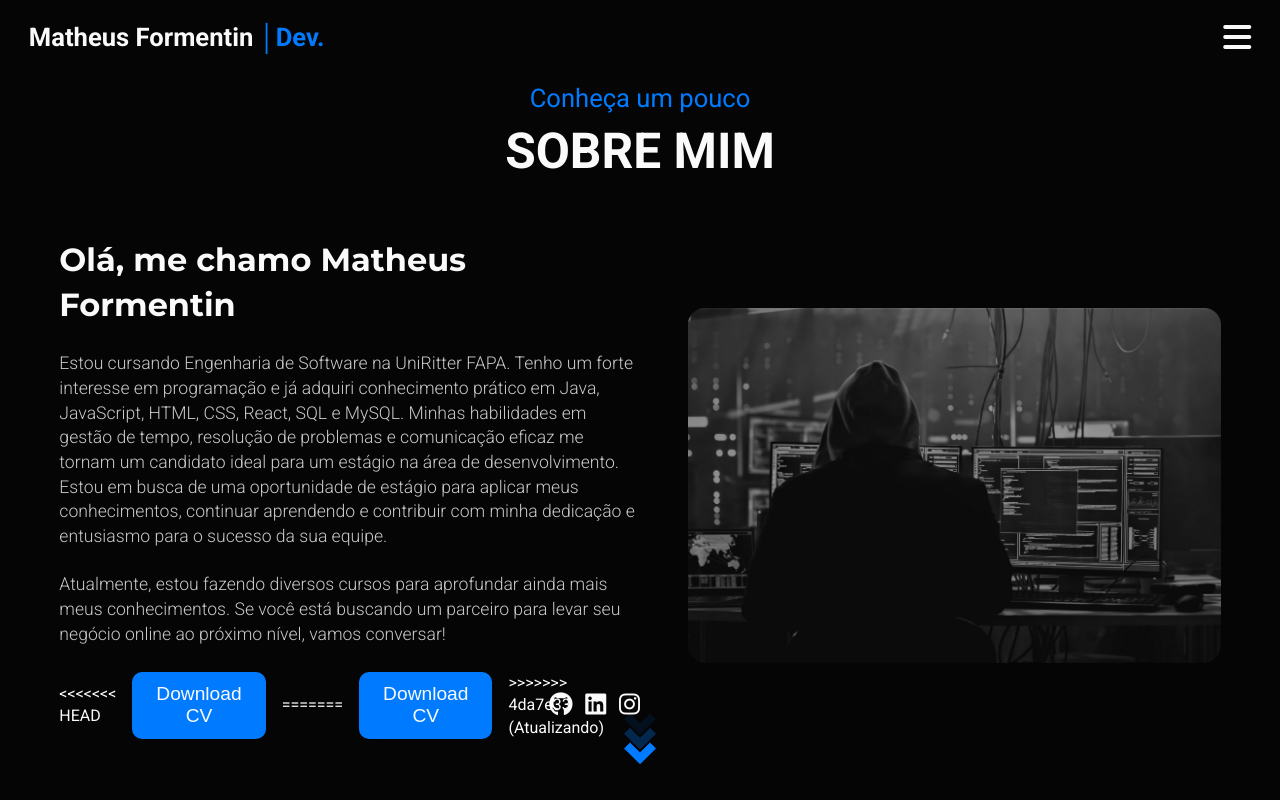
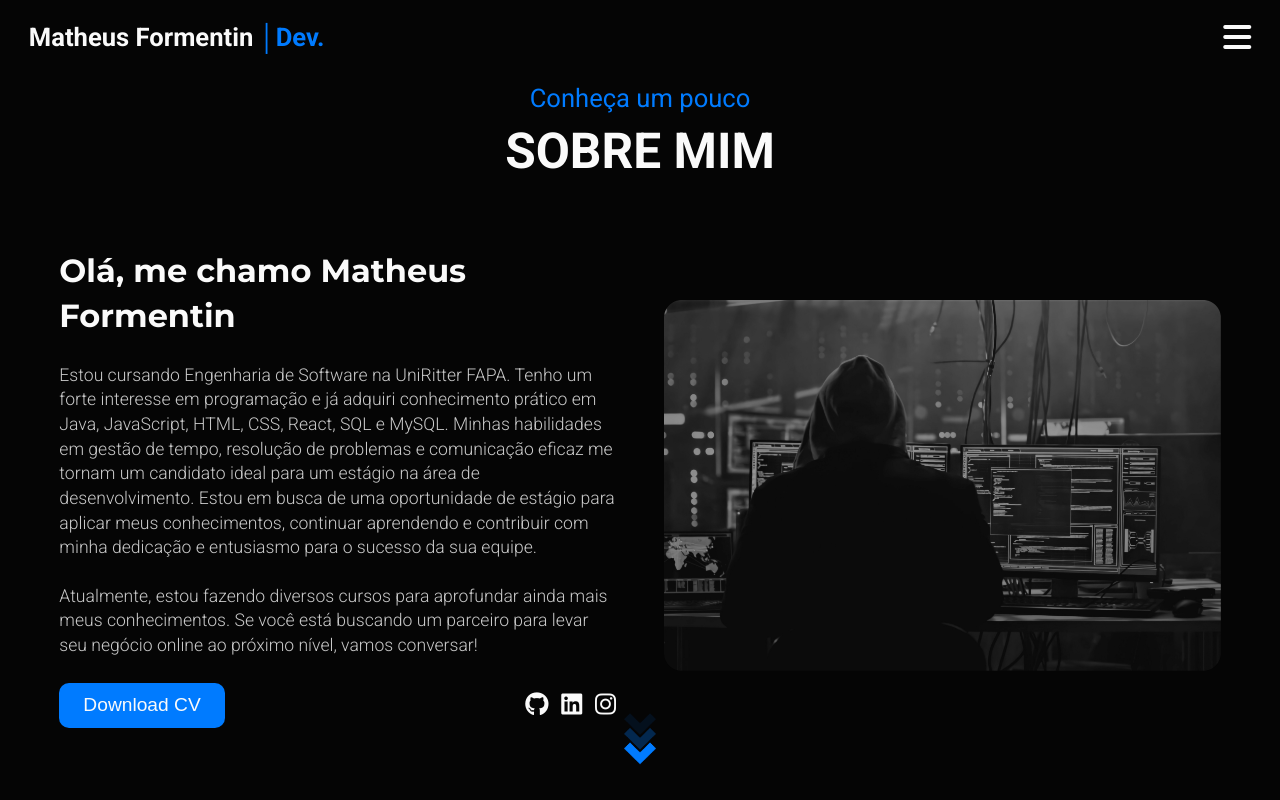
Before and after one commit to MatheusFormentin/Portif-lio, a plain HTML site: page about.html in a window 1280 px wide. Shown: the top 800 px of the page. Drawn offline with nearby package versions, Linux system fonts and the light colour scheme.

Commit message:
Update about.html

```diff
--- a/about.html
+++ b/about.html
@@ -102,13 +102,8 @@
                         conversar!</p>
                     <div class="cta-about">
                         <div class="btn-about" data-aos="fade-up">
-<<<<<<< HEAD
-                            <a href="/assets/image/Curriculo_MatheusFormentin.pdf"
-                                download="Curriculo_MatheusFormentin.pdf" type="application/pdf"><button class="btn">Download CV</button></a>
-=======
                             <a href="/assets/image/Curriculo_MatheusFormentin (2).pdf"
                                 download="Curriculo_MatheusFormentin (2).pdf" type="application/pdf"><button class="btn">Download CV</button></a>
->>>>>>> 4da7e33 (Atualizando)
                         </div>
 
                         <div class="about-social" data-aos="fade-up">
```
